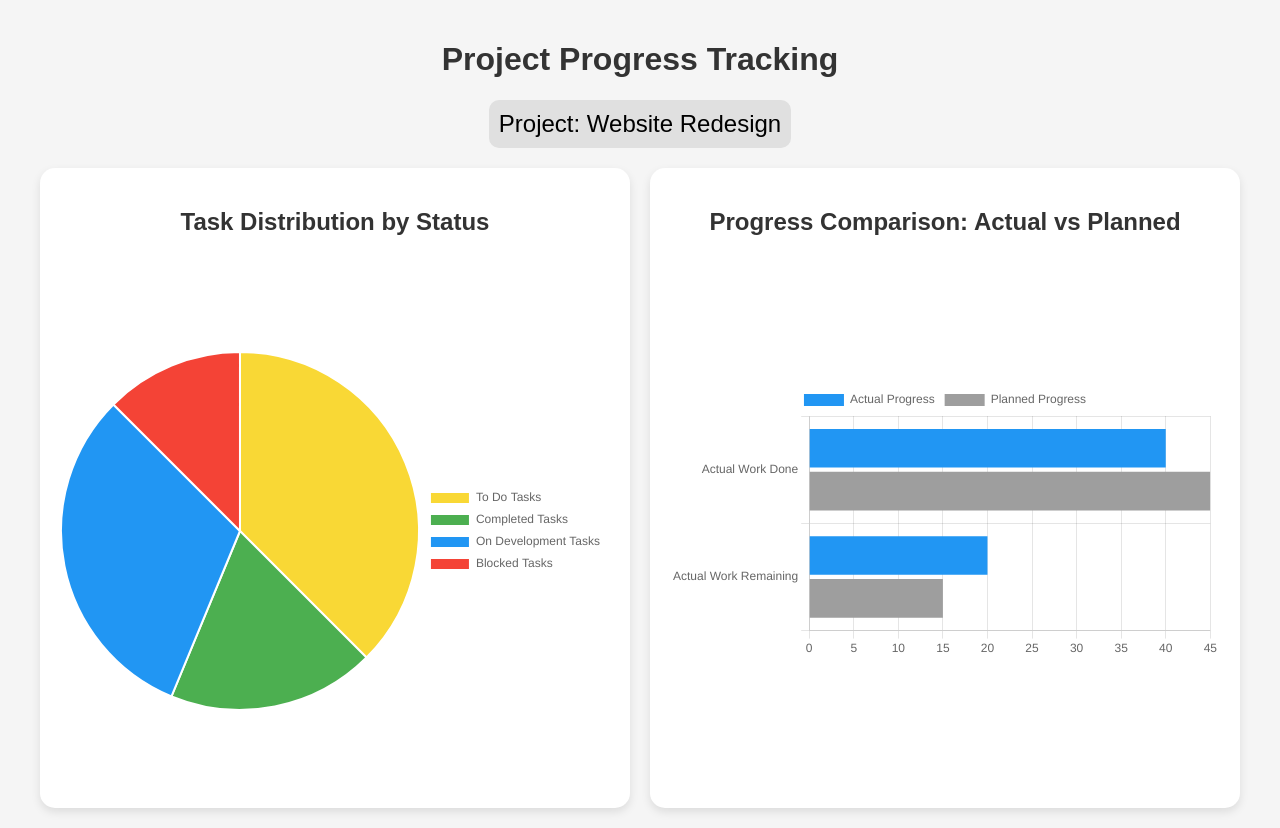
After one commit to RayenSouissi45/Flowy, a Flask app: page /project/1 in a window 1280 px wide. The commit adds this page. Run offline with Flask 3, Linux system fonts and the light colour scheme; the visitor is signed in with stand-in values (Sample User, id 1).

Commit message:
start on project page

```diff
--- a/main.py
+++ b/main.py
@@ -1,4 +1,4 @@
-from flask import Flask, render_template, request, redirect, url_for, session
+from flask import Flask, render_template, request, redirect, url_for, session, flash
 from flask_sqlalchemy import SQLAlchemy
 from models import db, User, Task, Project
 from werkzeug.security import generate_password_hash, check_password_hash
@@ -133,6 +133,54 @@ def register():
     return render_template("register.html")
 
 
+# Define a route to handle the project page based on projectId
+@app.route("/project/<int:projectId>")
+def project_dashboard(projectId):
+    # Mock project data
+    project = {
+        "name": "Website Redesignz",
+        "client": "Synernova Digital Agency",
+        "progress": 10,
+        "tasks": [
+            {
+                "name": "Design Mockups",
+                "status": "On Development",
+                "start": "2024-10-01",
+                "end": "2024-10-15",
+            },
+            {
+                "name": "Implement Backend",
+                "status": "Blocked",
+                "start": "2024-10-05",
+                "end": "2024-10-20",
+            },
+            {
+                "name": "Test Application",
+                "status": "Pending",
+                "start": "2024-10-10",
+                "end": "2024-10-25",
+            },
+        ],
+    }
+
+    # Check if the user is logged in
+    if "username" not in session:
+        flash("Please log in to access the project dashboard", "error")
+        return redirect(url_for("login"))
+
+    # Get the user's role
+    user_role = session.get("role")
+
+    # Check if the user is an admin
+    if user_role == "admin":
+        return render_template(
+            "admin_project.html", projectId=projectId, project=project
+        )
+    else:
+        flash("You don't have permission to view this page", "warning")
+        return redirect(url_for("dashboard"))  # Redirect non-admins to their dashboard
+
+
 # Route for dashboard
 @app.route("/dashboard")
 def dashboard():
--- a/models.py
+++ b/models.py
@@ -87,6 +87,14 @@ class Project(db.Model):
     name = db.Column(db.String(150), nullable=False)
     client_name = db.Column(db.String(150), nullable=False)
     progress = db.Column(db.Integer, nullable=False)
+    to_do_tasks = db.Column(db.Integer, nullable=False)
+    on_development_tasks = db.Column(db.Integer, nullable=False)
+    completed_tasks = db.Column(db.Integer, nullable=False)
+    blocked_tasks = db.Column(db.Integer, nullable=False)
+    actual_work_done = db.Column(db.Integer, nullable=False)
+    acutal_work_remaning = db.Column(db.Integer, nullable=False)
+    planned_work_done = db.Column(db.Integer, nullable=False)
+    planned_work_remaning = db.Column(db.Integer, nullable=False)
 
     # Establish the relationship with TeamMember (without an intermediate Team model)
     project_members = db.relationship("TeamMember", back_populates="project")
@@ -97,6 +105,14 @@ class Project(db.Model):
             "name": self.name,
             "client_name": self.client_name,
             "progress": self.progress,
+            "to_do_tasks": self.to_do_tasks,
+            "on_development_tasks": self.on_development_tasks,
+            "completed_tasks": self.completed_tasks,
+            "blocked_tasks": self.blocked_tasks,
+            "actual_work_done": self.actual_work_done,
+            "actual_work_remaining": self.acutal_work_remaning,
+            "planned_work_done": self.planned_work_done,
+            "planned_work_remaining": self.planned_work_remaning,
         }
 
 
--- a/routes/project_routes.py
+++ b/routes/project_routes.py
@@ -12,7 +12,12 @@ def get_projects():
     return jsonify([project.to_dict() for project in projects])
 
 
-# Route to create a new project
+@project_routes.route("/projects/<int:project_id>", methods=["GET"])
+def get_project_by_id(project_id):
+    project = Project.query.get_or_404(project_id)
+    return jsonify(project.to_dict()), 200
+
+
 @project_routes.route("/projects", methods=["POST"])
 def create_project():
     data = request.json
@@ -20,7 +25,16 @@ def create_project():
         name=data["name"],
         client_name=data["client_name"],
         progress=data.get("progress", 0),  # Default progress to 0 if not provided
+        to_do_tasks=data.get("to_do_tasks", 0),  # Default to 0 if not provided
+        on_development_tasks=data.get("on_development_tasks", 0),  # Default to 0
+        completed_tasks=data.get("completed_tasks", 0),  # Default to 0
+        blocked_tasks=data.get("blocked_tasks", 0),  # Default to 0
+        actual_work_done=data.get("actual_work_done", 0),  # Default to 0
+        acutal_work_remaning=data.get("acutal_work_remaning", 0),  # Default to 0
+        planned_work_done=data.get("planned_work_done", 0),  # Default to 0
+        planned_work_remaning=data.get("planned_work_remaning", 0),  # Default to 0
     )
+
     db.session.add(new_project)
     db.session.commit()
     return jsonify(new_project.to_dict()), 201
@@ -36,9 +50,22 @@ def update_project(project_id):
 
     # Update the project fields
     project.name = data.get("name", project.name)
+    project.client_name = data.get("client_name", project.client_name)
     project.progress = data.get("progress", project.progress)
-
-    project.client_name = data.get("client_name", project.client_name)
+    project.to_do_tasks = data.get("to_do_tasks", project.to_do_tasks)
+    project.on_development_tasks = data.get(
+        "on_development_tasks", project.on_development_tasks
+    )
+    project.completed_tasks = data.get("completed_tasks", project.completed_tasks)
+    project.blocked_tasks = data.get("blocked_tasks", project.blocked_tasks)
+    project.actual_work_done = data.get("actual_work_done", project.actual_work_done)
+    project.acutal_work_remaning = data.get(
+        "acutal_work_remaning", project.acutal_work_remaning
+    )
+    project.planned_work_done = data.get("planned_work_done", project.planned_work_done)
+    project.planned_work_remaning = data.get(
+        "planned_work_remaning", project.planned_work_remaning
+    )
 
     db.session.commit()  # Commit the changes to the database
     return jsonify(project.to_dict()), 200
--- a/templates/admin_dashboard.html
+++ b/templates/admin_dashboard.html
@@ -95,6 +95,12 @@
     const viewButton = document.createElement('button');
     viewButton.classList.add('view-project-btn');
     viewButton.textContent = 'View Project';
+
+    // Update this part to pass the specific project ID when the button is clicked
+    viewButton.addEventListener('click', function() {
+        const selectedProjectId = project.id;  // Use the specific project ID
+        window.location.href = `/project/${selectedProjectId}`;
+    });
 
     chartContainer.appendChild(canvas);
     chartContainer.appendChild(chartText);
--- /dev/null
+++ b/templates/admin_project.html
@@ -0,0 +1,173 @@
+<!DOCTYPE html>
+<html lang="en">
+<head>
+    <meta charset="UTF-8">
+    <meta name="viewport" content="width=device-width, initial-scale=1.0">
+    <title>Project Progress Tracking</title>
+    <script src="https://cdn.jsdelivr.net/npm/chart.js"></script>
+    <style>
+        body {
+            font-family: Arial, sans-serif;
+            margin: 0;
+            padding: 0;
+            background-color: #f5f5f5;
+        }
+        .container {
+            padding: 20px;
+            max-width: 1200px;
+            margin: 0 auto;
+        }
+        h1, h2 {
+            text-align: center;
+            color: #333;
+        }
+        .charts {
+            display: flex;
+            justify-content: space-between;
+            margin-top: 20px;
+            gap: 20px;
+        }
+        .chart {
+            width: 48%;
+            background-color: #fff;
+            padding: 20px;
+            border-radius: 15px;
+            box-shadow: 0 4px 10px rgba(0, 0, 0, 0.1);
+            height: 600px;
+            display: flex;
+            flex-direction: column;
+        }
+        .chart h2 {
+            margin-bottom: 20px;
+        }
+        .chart canvas {
+            margin-top: auto;
+            margin-bottom: auto;
+            max-width: 100%;
+            height: 400px;
+        }
+        .dropdown {
+            background-color: #e0e0e0;
+            padding: 10px;
+            margin: 20px auto;
+            text-align: center;
+            width: fit-content;
+            font-size: 1.5rem;
+            border-radius: 10px;
+        }
+    </style>
+</head>
+<body>
+    <div class="container">
+        <h1>Project Progress Tracking</h1>
+        <div class="dropdown">
+            <span>Project: <span id="projectName">Loading...</span></span>
+        </div>
+
+        <div class="charts">
+            <!-- Task Distribution by Status -->
+            <div class="chart">
+                <h2>Task Distribution by Status</h2>
+                <canvas id="taskStatusChart"></canvas>
+            </div>
+
+            <!-- Progress Comparison: Actual vs Planned -->
+            <div class="chart">
+                <h2>Progress Comparison: Actual vs Planned</h2>
+                <canvas id="progressComparisonChart"></canvas>
+            </div>
+        </div>
+    </div>
+
+    <script>
+        // Function to fetch project data from the API
+        function fetchProjectData(projectId) {
+            fetch(`/projects/${projectId}`)
+                .then(response => response.json())
+                .then(project => {
+                    document.getElementById("projectName").textContent = project.name;
+
+                    // Create charts with the project data
+                    createTaskStatusChart(project);
+                    createProgressComparisonChart(project);
+                })
+                .catch(error => console.error('Error fetching project data:', error));
+        }
+
+        // Pie chart for Task Distribution by Status
+        function createTaskStatusChart(project) {
+            const taskCounts = [
+                project.to_do_tasks,
+                project.completed_tasks,
+                project.on_development_tasks,
+                project.blocked_tasks
+            ];
+
+            const taskStatusCtx = document.getElementById('taskStatusChart').getContext('2d');
+            new Chart(taskStatusCtx, {
+                type: 'pie',
+                data: {
+                    labels: ['To Do Tasks', 'Completed Tasks', 'On Development Tasks', 'Blocked Tasks'],
+                    datasets: [{
+                        data: taskCounts,
+                        backgroundColor: ['#f9d835', '#4caf50', '#2196f3', '#f44336'],
+                        hoverOffset: 4
+                    }]
+                },
+                options: {
+                    responsive: true,
+                    plugins: {
+                        legend: {
+                            position: 'right'
+                        }
+                    }
+                }
+            });
+        }
+
+        // Horizontal bar chart for Progress Comparison
+        function createProgressComparisonChart(project) {
+            const progressComparisonCtx = document.getElementById('progressComparisonChart').getContext('2d');
+            new Chart(progressComparisonCtx, {
+                type: 'bar',
+                data: {
+                    labels: ['Actual Work Done', 'Actual Work Remaining'],
+                    datasets: [
+                        {
+                            label: 'Actual Progress',
+                            data: [project.actual_work_done, project.actual_work_remaining],
+                            backgroundColor: '#2196f3'
+                        },
+                        {
+                            label: 'Planned Progress',
+                            data: [project.planned_work_done, project.planned_work_remaining],
+                            backgroundColor: '#9e9e9e'
+                        }
+                    ]
+                },
+                options: {
+                    responsive: true,
+                    indexAxis: 'y',  // Horizontal bar chart
+                    scales: {
+                        x: {
+                            beginAtZero: true
+                        },
+                        y: {
+                            beginAtZero: true
+                        }
+                    },
+                    plugins: {
+                        legend: {
+                            position: 'top'
+                        }
+                    }
+                }
+            });
+        }
+
+        // Call the function to fetch project data
+        const projectId = 1;  // You can dynamically pass this from the URL or backend
+        fetchProjectData(projectId);
+    </script>
+</body>
+</html>
```
Also changed, not shown: instance/users.db. Lines whose indentation alone changed are shown as unchanged.
